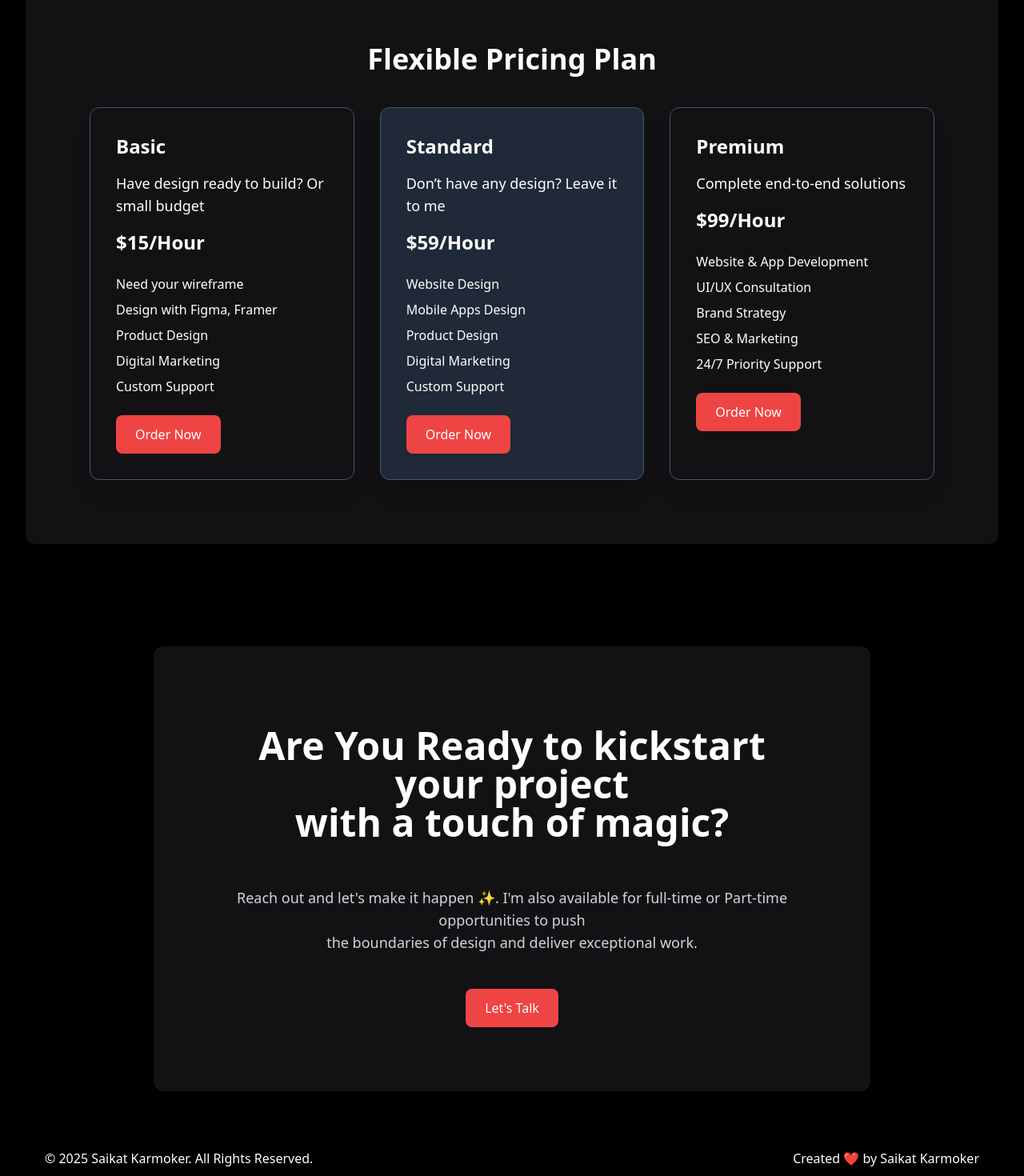
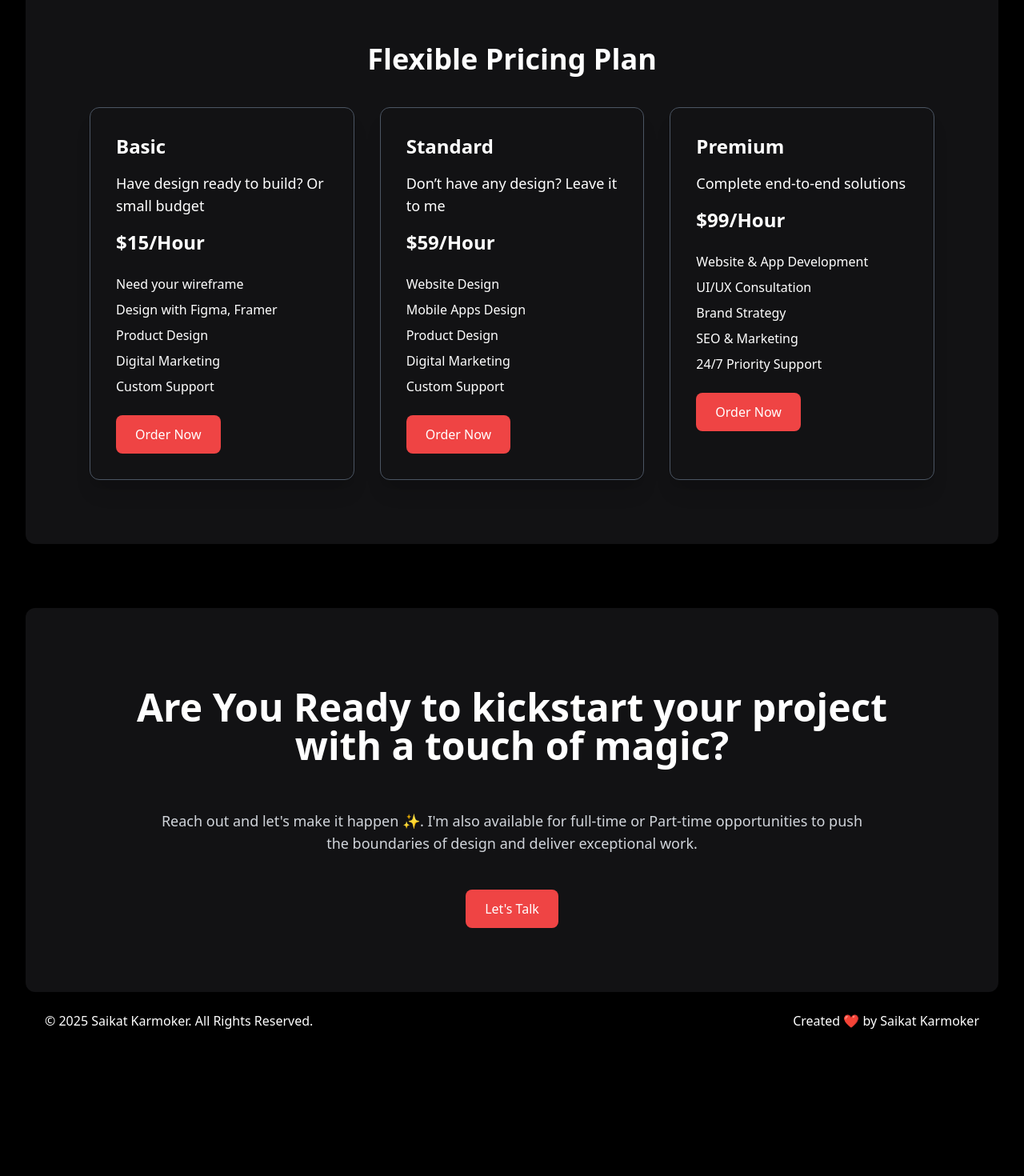
Before and after one commit to soikot-dev/soikot-portfolio, a Next.js app: page /services in a window 1280 px wide. Shown: the part 840-2310 px from the top of the page at 80% size. After the commit the page ends 2152 px from the top, so only its background shows below. Built offline with nearby package versions, Linux system fonts and the light colour scheme.

Commit message:
service page update

```diff
--- a/components/Pricing.js
+++ b/components/Pricing.js
@@ -25,7 +25,7 @@ const PricingSection = () => {
           </div>
 
           {/* Standard Plan */}
-          <div className="border border-gray-600 p-6 sm:p-8 rounded-xl shadow-xl text-left bg-gray-800">
+          <div className="border border-gray-600 p-6 sm:p-8 rounded-xl shadow-xl text-left">
             <h3 className="text-2xl font-semibold mb-4">Standard</h3>
             <p className="text-lg mb-4">Don’t have any design? Leave it to me</p>
             <p className="text-2xl font-bold mb-6">$59/Hour</p>
--- a/pages/services.js
+++ b/pages/services.js
@@ -22,11 +22,9 @@ const ServicePage = () => {
           </div>
 
           {/* CTA Section */}
-          <div className="my-6 sm:my-12 flex justify-center">
-            <div className="w-full max-w-4xl"> {/* Ensures proper width and centering */}
-              <CTA />
-            </div>
-          </div>
+          <div className="mt-20">
+                    <CTA />
+                  </div>
 
           {/* Footer Section */}
           <Footer />
```
Also changed, not shown: 1 other file (tests, documents, lock files or other folders).
